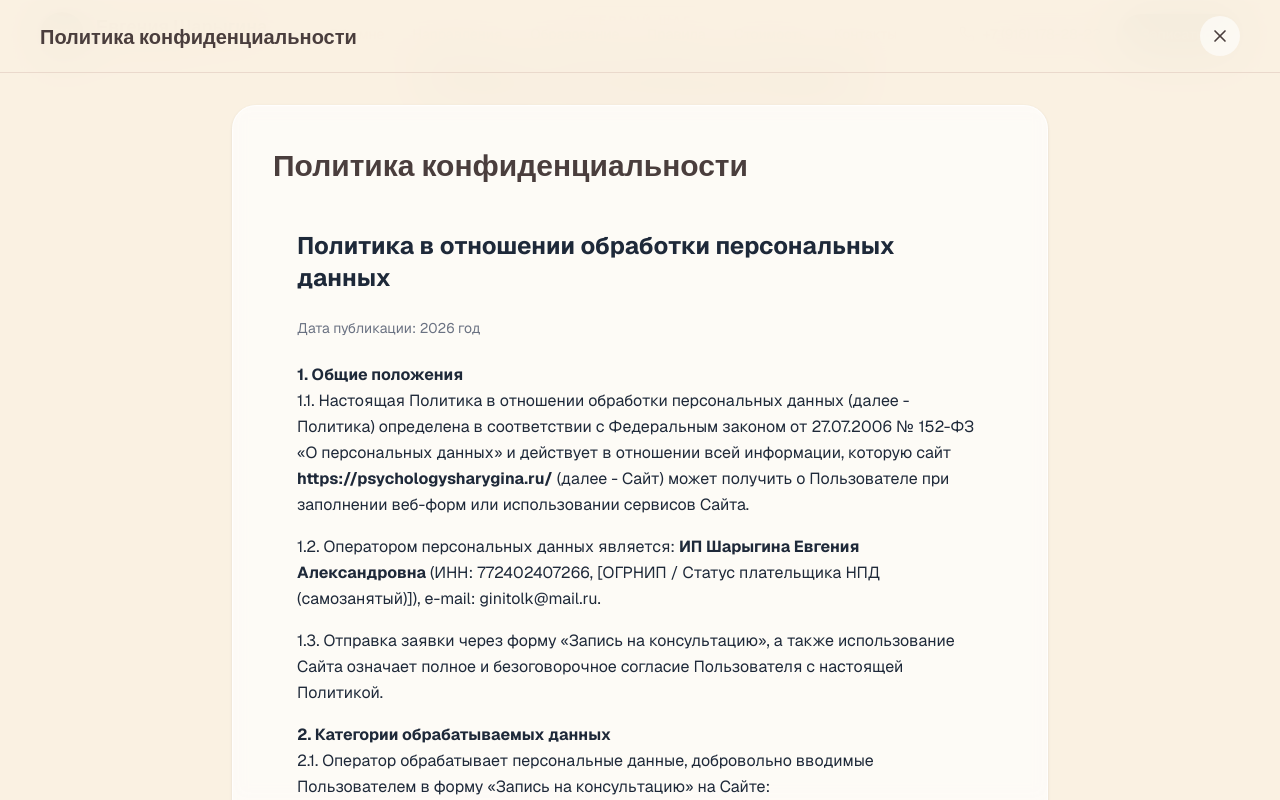
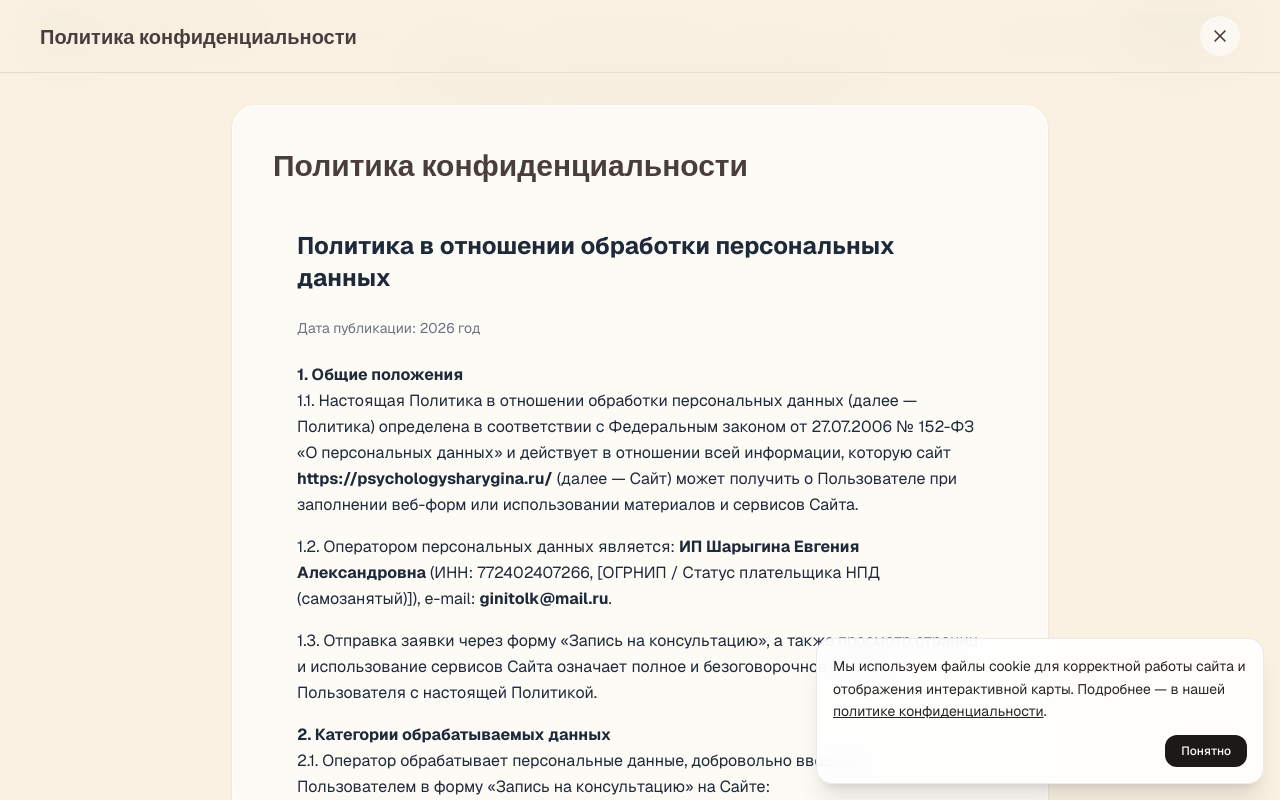
Before and after one commit to DmSharygin/PsySharyginaLanding, a Next.js app: page / in a window 1280 px wide. Both pictures are taken after a click on the button "Политики конфиденциальности". Shown: the part 8143-8943 px from the top of the page. Built offline with nearby package versions, Linux system fonts and the light colour scheme; grey boxes are pictures that could not be loaded.

Commit message:
cookies, мелкие фиксы

```diff
--- /dev/null
+++ b/app/CookieBanner.tsx
@@ -0,0 +1,53 @@
+"use client";
+
+import { useState, useEffect } from 'react';
+
+interface CookieBannerProps {
+  onOpenPrivacy?: () => void;
+}
+
+export default function CookieBanner({ onOpenPrivacy }: CookieBannerProps) {
+    const [isAccepted, setIsAccepted] = useState(true);
+
+    useEffect(() => {
+        // Проверяем, давал ли пользователь согласие ранее
+        const consent = localStorage.getItem('cookie_consent');
+        if (!consent) {
+            setIsAccepted(false);
+        }
+    }, []);
+
+    const handleAccept = () => {
+        localStorage.setItem('cookie_consent', 'true');
+        setIsAccepted(true);
+    };
+
+    if (isAccepted) return null;
+
+    return (
+        <div className="fixed bottom-4 left-4 right-4 md:left-auto md:right-4 md:max-w-md z-50 p-4 bg-white/90 backdrop-blur-md rounded-2xl shadow-xl border border-stone-200/80 transition-all text-stone-800 text-sm">
+            <div className="flex flex-col gap-3">
+                <p className="leading-relaxed text-xs md:text-sm">
+                    Мы используем файлы cookie для корректной работы сайта и отображения интерактивной карты.{' '}
+                    Подробнее — в нашей{' '}
+                    <button
+                        type="button"
+                        onClick={onOpenPrivacy}
+                        className="underline hover:no-underline transition-colors hover:text-[#C6967B]"
+                    >
+                        политике конфиденциальности
+                    </button>
+                    .
+                </p>
+                <div className="flex items-center justify-end gap-2">
+                    <button
+                        onClick={handleAccept}
+                        className="px-4 py-2 bg-stone-900 hover:bg-stone-800 text-white font-medium text-xs rounded-xl transition-colors active:scale-95"
+                    >
+                        Понятно
+                    </button>
+                </div>
+            </div>
+        </div>
+    );
+}
--- a/app/page.tsx
+++ b/app/page.tsx
@@ -38,7 +38,7 @@ import {
 import PhoneInput, { isValidPhoneNumber } from 'react-phone-number-input';
 import 'react-phone-number-input/style.css'; // обязательно подключите стили
 import ru from 'react-phone-number-input/locale/ru.json'; // русская локализация
-
+import CookieBanner from './CookieBanner';
 
 const playfair = Playfair_Display({
   subsets: ['latin', 'cyrillic'],
@@ -76,7 +76,7 @@ const navLinks = [
   { href: '#education', label: 'Образование' },
   { href: '#rules', label: 'Правила' },
   { href: '#prices', label: 'Стоимость' },
-  { href: '#booking', label: 'Контакты' },
+  { href: '#contacts', label: 'Контакты' },
 ];
 
 /** Три ключевые метрики hero - отдельные карточки с иконкой. */
@@ -213,13 +213,13 @@ const LEGAL_DOCS_CONTENT = {
 
         <p className="mb-4">
           <strong>1. Общие положения</strong><br />
-          1.1. Настоящая Политика в отношении обработки персональных данных (далее - Политика) определена в соответствии с Федеральным законом от 27.07.2006 № 152-ФЗ «О персональных данных» и действует в отношении всей информации, которую сайт <strong>https://psychologysharygina.ru/</strong> (далее - Сайт) может получить о Пользователе при заполнении веб-форм или использовании сервисов Сайта.
+          1.1. Настоящая Политика в отношении обработки персональных данных (далее — Политика) определена в соответствии с Федеральным законом от 27.07.2006 № 152-ФЗ «О персональных данных» и действует в отношении всей информации, которую сайт <strong>https://psychologysharygina.ru/</strong> (далее — Сайт) может получить о Пользователе при заполнении веб-форм или использовании материалов и сервисов Сайта.
         </p>
         <p className="mb-4">
-          1.2. Оператором персональных данных является: <strong>ИП Шарыгина Евгения Александровна</strong> (ИНН: 772402407266, [ОГРНИП / Статус плательщика НПД (самозанятый)]), e-mail: ginitolk@mail.ru.
+          1.2. Оператором персональных данных является: <strong>ИП Шарыгина Евгения Александровна</strong> (ИНН: 772402407266, [ОГРНИП / Статус плательщика НПД (самозанятый)]), e-mail: <strong>ginitolk@mail.ru</strong>.
         </p>
         <p className="mb-4">
-          1.3. Отправка заявки через форму «Запись на консультацию», а также использование Сайта означает полное и безоговорочное согласие Пользователя с настоящей Политикой.
+          1.3. Отправка заявки через форму «Запись на консультацию», а также просмотр страниц и использование сервисов Сайта означает полное и безоговорочное согласие Пользователя с настоящей Политикой.
         </p>
 
         <p className="mb-4">
@@ -233,27 +233,29 @@ const LEGAL_DOCS_CONTENT = {
           <li>Тема запроса (краткая информация о цели обращения).</li>
         </ul>
         <p className="mb-4">
-          2.2. На Сайте осуществляется сбор и обработка обезличенных данных о посетителях (файлы cookie, IP-адрес, данные об устройстве и браузере) с помощью сервисов веб-аналитики (например, Яндекс.Метрика).
+          2.2. При посещении Сайта автоматически обрабатываются технические данные (включая файлы cookie, IP-адрес, тип браузера, операционную систему, разрешение экрана и технические параметры устройства). Данные сведения обрабатываются в целях обеспечения технического функционирования Сайта и корректного отображения сторонних элементов (в частности, интерактивного виджета «Яндекс.Карты»).
         </p>
 
         <p className="mb-4">
           <strong>3. Цели обработки данных</strong><br />
           3.1. Прием и обработка заявки Пользователя на запись к психологу, подбор времени проведения консультации.<br />
           3.2. Установление обратной связи с Пользователем (по телефону или через Telegram) для подтверждения записи и оказания психологических услуг.<br />
-          3.3. Обеспечение корректной работы Сайта и анализ его посещаемости.
+          3.3. Обеспечение технической исправности, безопасности и корректного функционирования Сайта и его элементов (включая отображение карт и локаций).
         </p>
 
         <p className="mb-4">
-          <strong>4. Порядок и условия обработки персональных данных</strong><br />
-          4.1. Обработка персональных данных осуществляется с соблюдением принципов законности, конфиденциальности и безопасности, предусмотренных ФЗ № 152-ФЗ.<br />
-          4.2. Оператор принимает необходимые организационные и технические меры для защиты персональных данных Пользователя от неправомерного или случайного доступа.<br />
-          4.3. Персональные данные Пользователя (включая темы обращений) являются строго конфиденциальными и не передаются третьим лицам, за исключением случаев, прямо предусмотренных законодательством РФ.<br />
-          4.4. Хранение и первичная обработка персональных данных граждан РФ осуществляются на серверах, расположенных на территории Российской Федерации.
+          <strong>4. Использование сторонних сервисов и файлов Cookie</strong><br />
+          4.1. Для отображения местоположения и интерактивных карт на Сайте используется виджет сервиса «Яндекс.Карты» (ООО «ЯНДЕКС», ИНН: 7736207543). При загрузке виджета Яндекс.Карт сервис может обрабатывать файлы cookie и технические данные Пользователя (IP-адрес, данные об устройстве) в соответствии с Политикой конфиденциальности ООО «ЯНДЕКС» (<a href="https://yandex.ru/legal/confidential/" target="_blank" rel="noopener noreferrer" className="text-blue-600 hover:underline">https://yandex.ru/legal/confidential/</a>).<br />
+          4.2. Файлы cookie используются исключительно для корректной работы Сайта и встроенных сервисов. Сайт не использует сервисы веб-аналитики (такие как Яндекс.Метрика или Google Analytics) для отслеживания поведения Пользователя или сбора маркетинговых данных.<br />
+          4.3. Пользователь может в любой момент отключить сохранение cookie или удалить их в настройках своего веб-браузера, однако это может привести к некорректной работе отдельных элементов Сайта (например, карты).
         </p>
 
         <p className="mb-4">
-          <strong>5. Использование файлов Cookie</strong><br />
-          5.1. Сайт использует файлы cookie для корректной работы и анализа трафика. Пользователь может отключить сохранение cookie в настройках своего веб-браузера.
+          <strong>5. Порядок и условия обработки персональных данных</strong><br />
+          5.1. Обработка персональных данных осуществляется с соблюдением принципов законности, конфиденциальности и безопасности, предусмотренных ФЗ № 152-ФЗ.<br />
+          5.2. Оператор принимает необходимые организационные и технические меры для защиты персональных данных Пользователя от неправомерного или случайного доступа.<br />
+          5.3. Персональные данные Пользователя (включая темы обращений) являются строго конфиденциальными и не передаются третьим лицам, за исключением случаев, прямо предусмотренных законодательством РФ.<br />
+          5.4. Хранение и первичная обработка персональных данных граждан РФ осуществляются на серверах, расположенных на территории Российской Федерации.
         </p>
 
         <p className="mb-4">
@@ -1464,6 +1466,7 @@ export default function Home() {
           </div>
         </div>
       )}
+      <CookieBanner onOpenPrivacy={() => setActiveDoc('privacy')} />
     </div>
   );
 }
```
